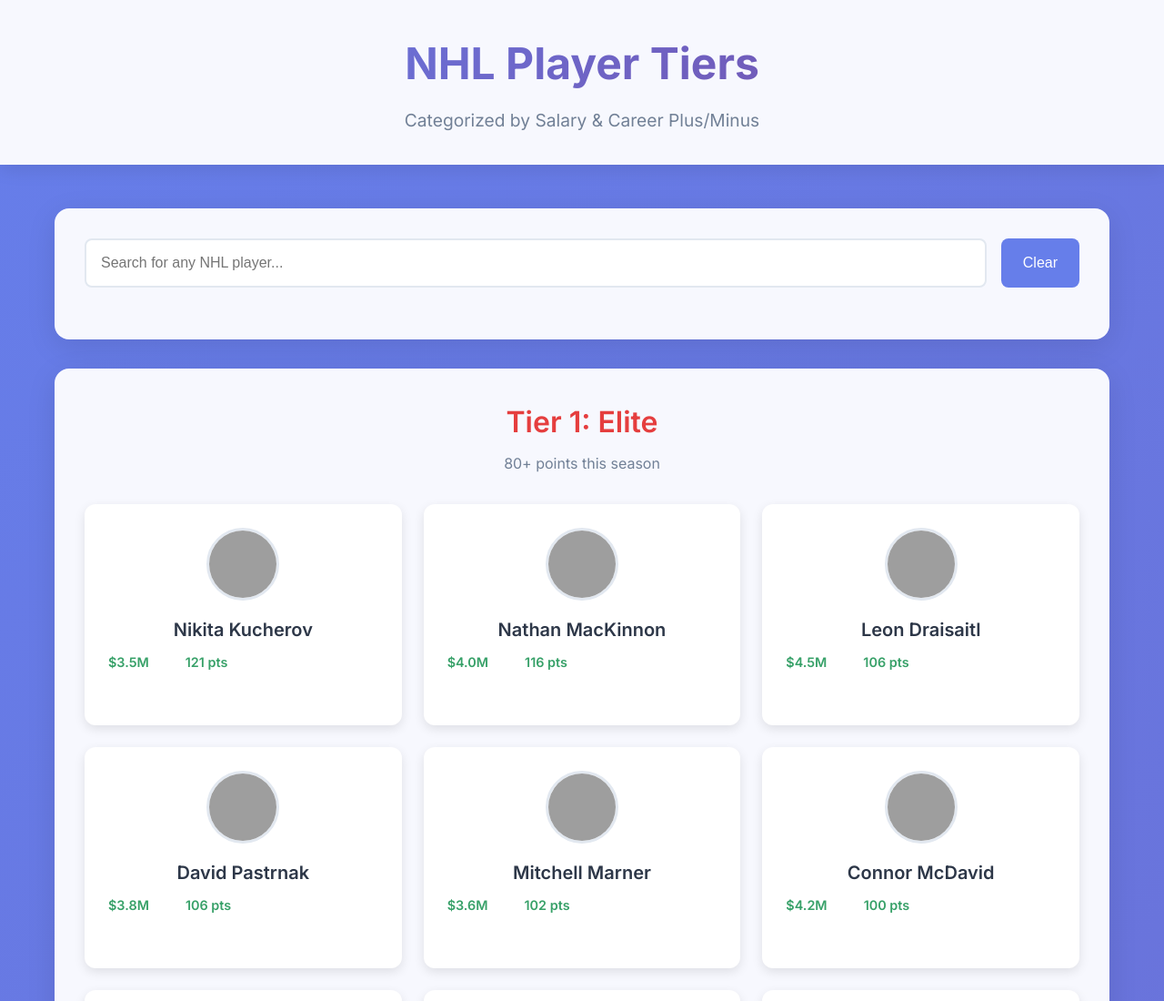
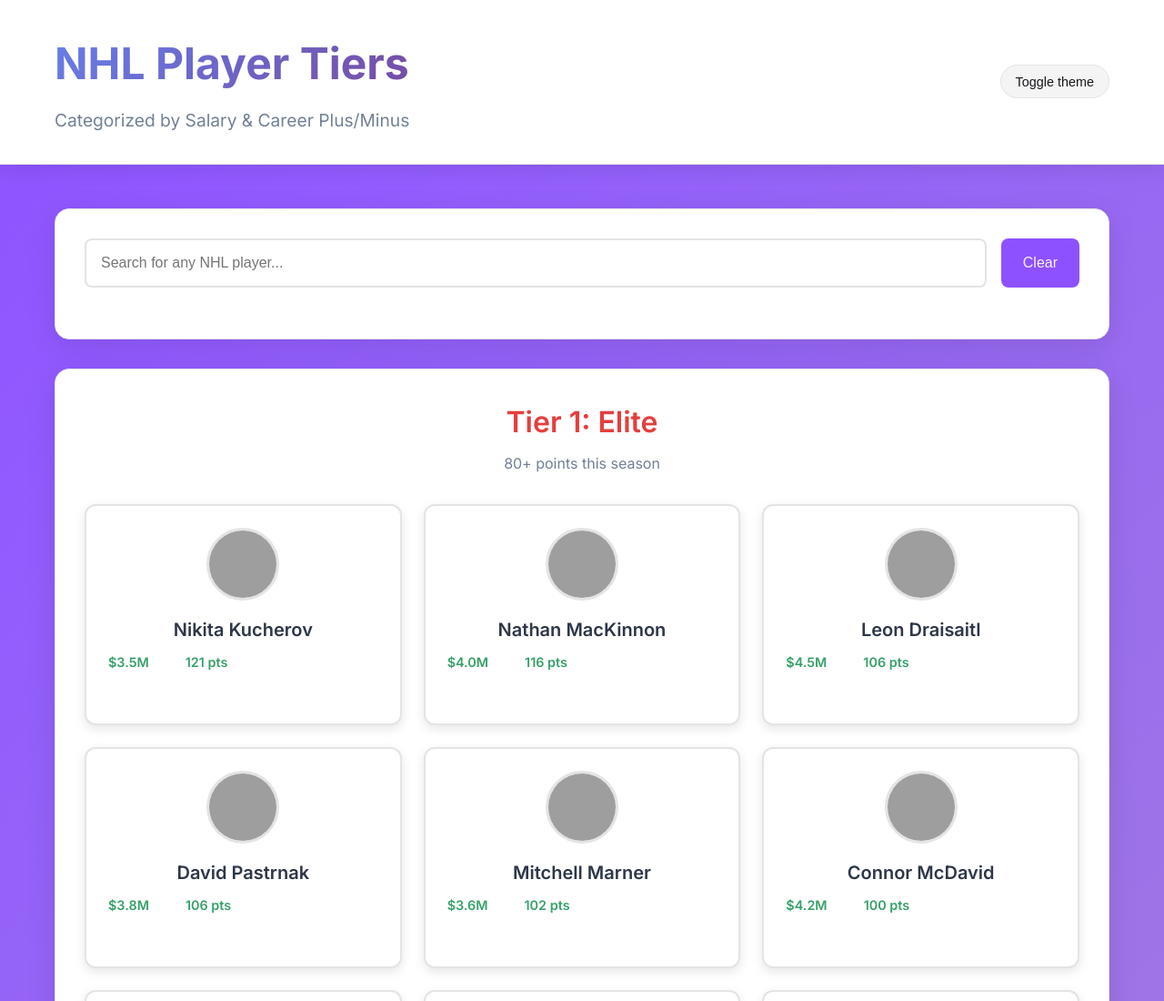
Before and after one commit to jmitchell26-netizen/Coding-group-80-, a plain HTML site: page index.html in a window 1280 px wide. Shown: the top 1100 px of the page at 91% size. Drawn offline with Linux system fonts and the light colour scheme; grey boxes are pictures that could not be loaded.

Commit message:
feat(theme): add OKLCH variables, dark mode, and toggle with persistence

```diff
--- a/index.html
+++ b/index.html
@@ -10,8 +10,13 @@
 <body>
     <header class="header">
         <div class="container">
-            <h1 class="title">NHL Player Tiers</h1>
-            <p class="subtitle">Categorized by Salary & Career Plus/Minus</p>
+            <div class="header-bar">
+                <div>
+                    <h1 class="title">NHL Player Tiers</h1>
+                    <p class="subtitle">Categorized by Salary & Career Plus/Minus</p>
+                </div>
+                <button id="themeToggle" class="theme-toggle-button" aria-label="Toggle theme">Toggle theme</button>
+            </div>
         </div>
     </header>
 
--- a/script.js
+++ b/script.js
@@ -772,4 +772,20 @@ class NHLPlayerTiers {
 window.nhlApp = null;
 document.addEventListener('DOMContentLoaded', () => {
     window.nhlApp = new NHLPlayerTiers();
+
+    // Apply saved theme preference
+    try {
+        const saved = localStorage.getItem('theme');
+        if (saved === 'dark') document.documentElement.classList.add('dark');
+    } catch (_) {}
+
+    // Theme toggle
+    const toggle = document.getElementById('themeToggle');
+    if (toggle) {
+        toggle.addEventListener('click', () => {
+            const root = document.documentElement;
+            const isDark = root.classList.toggle('dark');
+            try { localStorage.setItem('theme', isDark ? 'dark' : 'light'); } catch (_) {}
+        });
+    }
 });
--- a/styles.css
+++ b/styles.css
@@ -5,11 +5,83 @@
     box-sizing: border-box;
 }
 
+/* Theme Variables */
+:root {
+    --radius: 0.65rem;
+    --background: oklch(1 0 0);
+    --foreground: oklch(0.141 0.005 285.823);
+    --card: oklch(1 0 0);
+    --card-foreground: oklch(0.141 0.005 285.823);
+    --popover: oklch(1 0 0);
+    --popover-foreground: oklch(0.141 0.005 285.823);
+    --primary: oklch(0.606 0.25 292.717);
+    --primary-foreground: oklch(0.969 0.016 293.756);
+    --secondary: oklch(0.967 0.001 286.375);
+    --secondary-foreground: oklch(0.21 0.006 285.885);
+    --muted: oklch(0.967 0.001 286.375);
+    --muted-foreground: oklch(0.552 0.016 285.938);
+    --accent: oklch(0.967 0.001 286.375);
+    --accent-foreground: oklch(0.21 0.006 285.885);
+    --destructive: oklch(0.577 0.245 27.325);
+    --border: oklch(0.92 0.004 286.32);
+    --input: oklch(0.92 0.004 286.32);
+    --ring: oklch(0.606 0.25 292.717);
+    --chart-1: oklch(0.646 0.222 41.116);
+    --chart-2: oklch(0.6 0.118 184.704);
+    --chart-3: oklch(0.398 0.07 227.392);
+    --chart-4: oklch(0.828 0.189 84.429);
+    --chart-5: oklch(0.769 0.188 70.08);
+    --sidebar: oklch(0.985 0 0);
+    --sidebar-foreground: oklch(0.141 0.005 285.823);
+    --sidebar-primary: oklch(0.606 0.25 292.717);
+    --sidebar-primary-foreground: oklch(0.969 0.016 293.756);
+    --sidebar-accent: oklch(0.967 0.001 286.375);
+    --sidebar-accent-foreground: oklch(0.21 0.006 285.885);
+    --sidebar-border: oklch(0.92 0.004 286.32);
+    --sidebar-ring: oklch(0.606 0.25 292.717);
+    --bg-gradient: linear-gradient(135deg, var(--primary) 0%, var(--chart-4) 100%);
+}
+
+.dark {
+    --background: oklch(0.141 0.005 285.823);
+    --foreground: oklch(0.985 0 0);
+    --card: oklch(0.21 0.006 285.885);
+    --card-foreground: oklch(0.985 0 0);
+    --popover: oklch(0.21 0.006 285.885);
+    --popover-foreground: oklch(0.985 0 0);
+    --primary: oklch(0.541 0.281 293.009);
+    --primary-foreground: oklch(0.969 0.016 293.756);
+    --secondary: oklch(0.274 0.006 286.033);
+    --secondary-foreground: oklch(0.985 0 0);
+    --muted: oklch(0.274 0.006 286.033);
+    --muted-foreground: oklch(0.705 0.015 286.067);
+    --accent: oklch(0.274 0.006 286.033);
+    --accent-foreground: oklch(0.985 0 0);
+    --destructive: oklch(0.704 0.191 22.216);
+    --border: oklch(1 0 0 / 10%);
+    --input: oklch(1 0 0 / 15%);
+    --ring: oklch(0.541 0.281 293.009);
+    --chart-1: oklch(0.488 0.243 264.376);
+    --chart-2: oklch(0.696 0.17 162.48);
+    --chart-3: oklch(0.769 0.188 70.08);
+    --chart-4: oklch(0.627 0.265 303.9);
+    --chart-5: oklch(0.645 0.246 16.439);
+    --sidebar: oklch(0.21 0.006 285.885);
+    --sidebar-foreground: oklch(0.985 0 0);
+    --sidebar-primary: oklch(0.541 0.281 293.009);
+    --sidebar-primary-foreground: oklch(0.969 0.016 293.756);
+    --sidebar-accent: oklch(0.274 0.006 286.033);
+    --sidebar-accent-foreground: oklch(0.985 0 0);
+    --sidebar-border: oklch(1 0 0 / 10%);
+    --sidebar-ring: oklch(0.541 0.281 293.009);
+}
+
 body {
     font-family: 'Inter', -apple-system, BlinkMacSystemFont, 'Segoe UI', Roboto, sans-serif;
     background: linear-gradient(135deg, #667eea 0%, #764ba2 100%);
+    background: var(--bg-gradient);
     min-height: 100vh;
-    color: #333;
+    color: var(--foreground, #333);
     line-height: 1.6;
 }
 
@@ -21,12 +93,18 @@ body {
 
 /* Header Styles */
 .header {
-    background: rgba(255, 255, 255, 0.95);
+    background: var(--card, rgba(255, 255, 255, 0.95));
+    color: var(--card-foreground, #2d3748);
     backdrop-filter: blur(10px);
-    border-bottom: 1px solid rgba(255, 255, 255, 0.2);
+    border-bottom: 1px solid var(--border, rgba(255, 255, 255, 0.2));
     padding: 2rem 0;
-    text-align: center;
     box-shadow: 0 4px 20px rgba(0, 0, 0, 0.1);
+}
+
+.header-bar {
+    display: flex;
+    align-items: center;
+    justify-content: space-between;
 }
 
 .title {
@@ -75,13 +153,14 @@ body {
 
 /* Search Container */
 .search-container {
-    background: rgba(255, 255, 255, 0.95);
+    background: var(--card, rgba(255, 255, 255, 0.95));
+    color: var(--card-foreground, #2d3748);
     backdrop-filter: blur(10px);
     border-radius: 16px;
     padding: 2rem;
     margin-bottom: 2rem;
     box-shadow: 0 8px 32px rgba(0, 0, 0, 0.1);
-    border: 1px solid rgba(255, 255, 255, 0.2);
+    border: 1px solid var(--border, rgba(255, 255, 255, 0.2));
 }
 
 .search-box {
@@ -93,7 +172,9 @@ body {
 .search-input {
     flex: 1;
     padding: 1rem;
-    border: 2px solid #e2e8f0;
+    border: 2px solid var(--input, #e2e8f0);
+    background: var(--card, #fff);
+    color: var(--card-foreground, #2d3748);
     border-radius: 8px;
     font-size: 1rem;
     transition: border-color 0.3s ease;
@@ -106,17 +187,17 @@ body {
 
 .clear-search-btn {
     padding: 1rem 1.5rem;
-    background: #667eea;
-    color: white;
+    background: var(--primary, #667eea);
+    color: var(--primary-foreground, #fff);
     border: none;
     border-radius: 8px;
     cursor: pointer;
     font-size: 1rem;
-    transition: background-color 0.3s ease;
+    transition: opacity 0.2s ease;
 }
 
 .clear-search-btn:hover {
-    background: #5a67d8;
+    opacity: 0.9;
 }
 
 .search-results {
@@ -134,12 +215,13 @@ body {
 
 /* Tier Styles */
 .tier {
-    background: rgba(255, 255, 255, 0.95);
+    background: var(--card, rgba(255, 255, 255, 0.95));
+    color: var(--card-foreground, #2d3748);
     backdrop-filter: blur(10px);
     border-radius: 16px;
     padding: 2rem;
     box-shadow: 0 8px 32px rgba(0, 0, 0, 0.1);
-    border: 1px solid rgba(255, 255, 255, 0.2);
+    border: 1px solid var(--border, rgba(255, 255, 255, 0.2));
     transition: transform 0.3s ease, box-shadow 0.3s ease;
 }
 
@@ -180,13 +262,14 @@ body {
 
 /* Player Card */
 .player-card {
-    background: white;
+    background: var(--card, #fff);
+    color: var(--card-foreground, #2d3748);
     border-radius: 12px;
     padding: 1.5rem;
     box-shadow: 0 4px 12px rgba(0, 0, 0, 0.1);
     transition: all 0.3s ease;
     cursor: pointer;
-    border: 2px solid transparent;
+    border: 2px solid var(--border, transparent);
 }
 
 .player-card:hover {
@@ -202,7 +285,7 @@ body {
     object-fit: cover;
     margin: 0 auto 1rem;
     display: block;
-    border: 3px solid #e2e8f0;
+    border: 3px solid var(--border, #e2e8f0);
     transition: border-color 0.3s ease;
 }
 
@@ -261,7 +344,8 @@ body {
 }
 
 .modal-content {
-    background-color: white;
+    background-color: var(--card, #fff);
+    color: var(--card-foreground, #2d3748);
     margin: 5% auto;
     padding: 0;
     border-radius: 16px;
@@ -289,9 +373,9 @@ body {
     justify-content: space-between;
     align-items: center;
     padding: 2rem;
-    border-bottom: 1px solid #e2e8f0;
-    background: linear-gradient(135deg, #667eea, #764ba2);
-    color: white;
+    border-bottom: 1px solid var(--border, #e2e8f0);
+    background: linear-gradient(135deg, var(--primary), var(--ring));
+    color: var(--primary-foreground, #fff);
     border-radius: 16px 16px 0 0;
 }
 
@@ -356,25 +440,40 @@ body {
 }
 
 .stat-item {
-    background: #f7fafc;
+    background: var(--muted, #f7fafc);
+    color: var(--muted-foreground, #2d3748);
     padding: 1rem;
     border-radius: 8px;
     text-align: center;
-    border-left: 4px solid #667eea;
+    border-left: 4px solid var(--ring, #667eea);
 }
 
 .stat-value {
     font-size: 1.5rem;
     font-weight: 700;
-    color: #2d3748;
+    color: var(--card-foreground, #2d3748);
     display: block;
 }
 
 .stat-label {
     font-size: 0.9rem;
-    color: #718096;
+    color: var(--muted-foreground, #718096);
     text-transform: uppercase;
     letter-spacing: 0.5px;
+}
+
+/* Theme Toggle */
+.theme-toggle-button {
+    padding: 0.6rem 1rem;
+    background: var(--secondary, #edf2f7);
+    color: var(--secondary-foreground, #2d3748);
+    border: 1px solid var(--border, #e2e8f0);
+    border-radius: 999px;
+    cursor: pointer;
+    font-size: 0.9rem;
+}
+.theme-toggle-button:hover {
+    opacity: 0.9;
 }
 
 /* Responsive Design */
```
